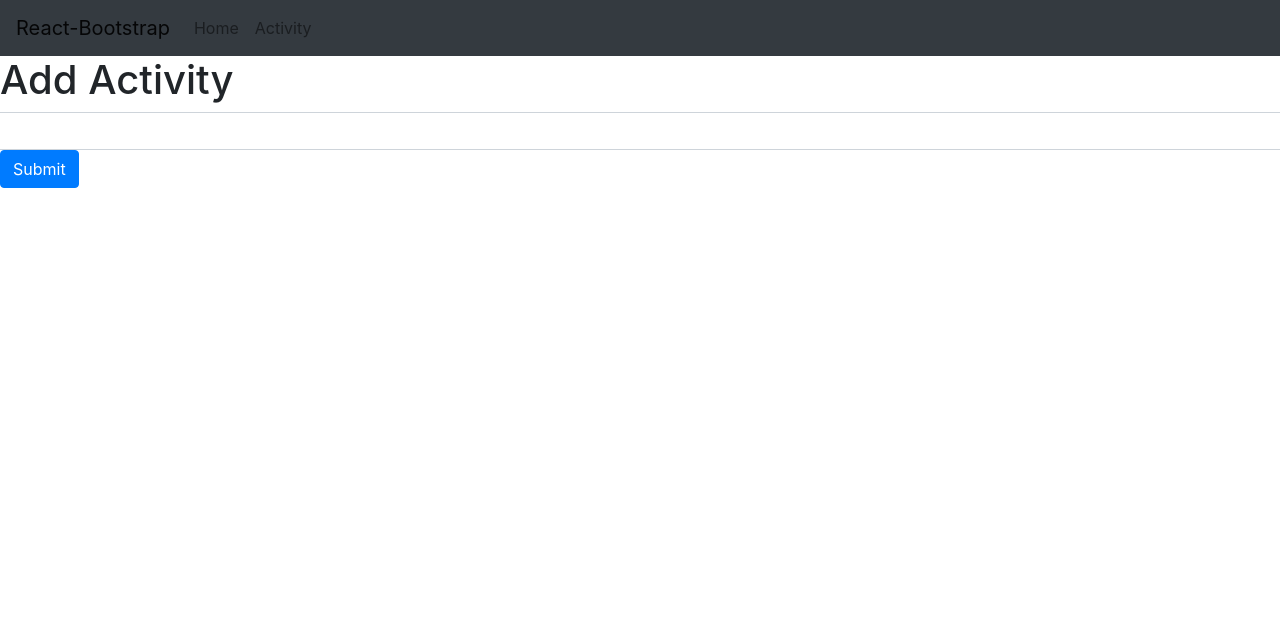
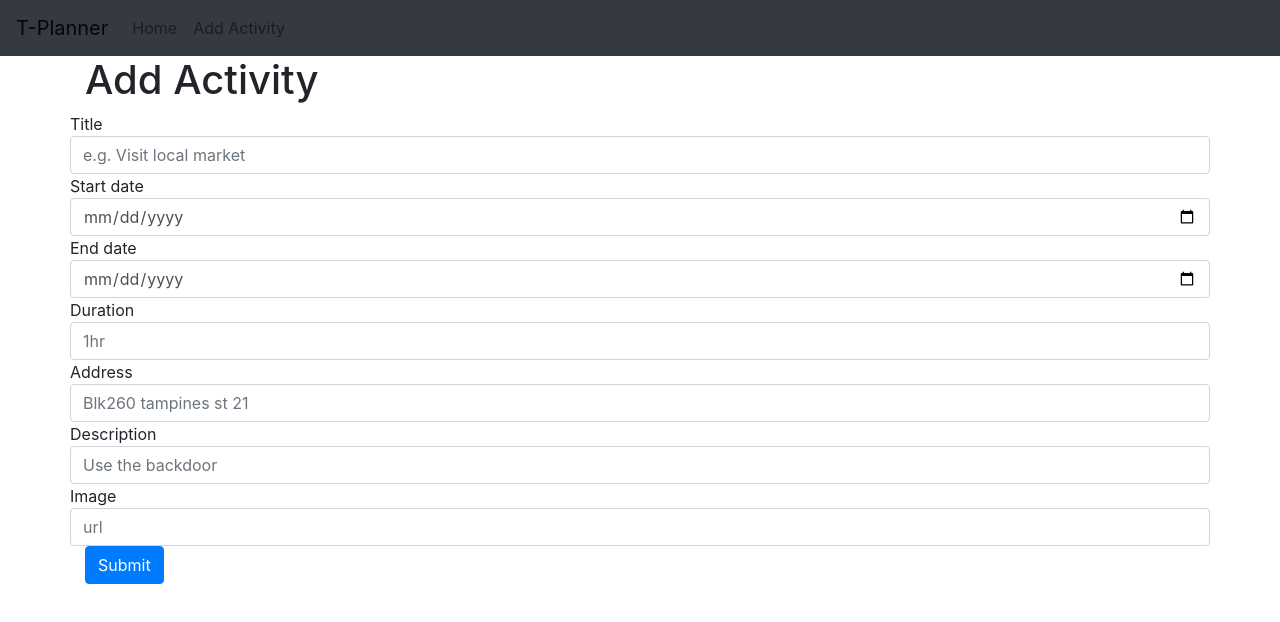
Before and after one commit to fabienlimzk/t-planner, a React (Create React App) app in the folder frontend/: page /activity/add in a window 1280 px wide. Shown: the top 622 px of the page. Built offline with nearby package versions, Linux system fonts and the light colour scheme; no server answers.

Commit message:
delete button still has issue

```diff
--- a/frontend/src/component/Home.jsx
+++ b/frontend/src/component/Home.jsx
@@ -1,8 +1,39 @@
 import React, { Component } from "react";
-import { Container, Row, Card, Col } from "react-bootstrap";
+import { Container, Button, Row, Card, Col } from "react-bootstrap";
 import { Link } from "react-router-dom";
+import Axios from "axios";
 
 export default class Home extends Component {
+  // fetchActivities = () => {
+  //   // let token = localStorage.getActivity("token");
+
+  //   Axios.get(`${URL}/activities`, {
+  //     headers: {
+  //       "x-auth-token": token,
+  //     },
+  //   })
+  //     .then((res) => {
+  //       // console.log(res.data
+  //       // if (this.mounted) {
+  //       this.setState({ activities: res.data.activities });
+  //       // }
+  //     })
+  //     .catch((err) => {
+  //       console.log(err);
+  //     });
+  // };
+
+  deleteActivity = (e) => {
+    console.log(e.target.id);
+    Axios.delete(`${URL}/activities/${e.target.id}`).then((res) => {
+      // this.fetchActivities();
+    });
+  };
+
+  // componentDidMount() {
+  //   this.fetchActivities();
+  // }
+
   render() {
     console.log(this.props.activities);
     return (
@@ -14,13 +45,20 @@ export default class Home extends Component {
               <Col key={activity._id} md="3">
                 <Card>
                   <Card.Body>
-                                        {activity.description}
                     <div>
-                                            <Link
-                                                to={`/activity/${activity._id}`}
+                      <Link to={`/activity/${activity._id}`}>
+                        {activity.title}
+                        <br />
+                      </Link>
+                      {activity.description} <br />
+                      <Button
+                        onClick={this.deleteActivity}
+                        variant="danger"
+                        id={activity._id}
+                        style={{ float: "right" }}
                       >
-                                                See activity
-                                            </Link>
+                        Delete
+                      </Button>
                     </div>
                   </Card.Body>
                 </Card>
--- a/frontend/src/component/Navigation.jsx
+++ b/frontend/src/component/Navigation.jsx
@@ -4,12 +4,13 @@ import { Navbar, Nav } from "react-bootstrap";
 function Navigation() {
     return (
         <Navbar bg="dark" expand="lg">
-            <Navbar.Brand href="#home">React-Bootstrap</Navbar.Brand>
+            <Navbar.Brand href="/">T-Planner</Navbar.Brand>
             <Navbar.Toggle aria-controls="basic-navbar-nav" />
             <Navbar.Collapse id="basic-navbar-nav">
                 <Nav className="mr-auto">
-                    <Nav.Link href="#home">Home</Nav.Link>
-                    <Nav.Link href="#activity">Activity</Nav.Link>
+                    <Nav.Link href="/">Home</Nav.Link>
+                    <Nav.Link href="/activity/add">Add Activity</Nav.Link>
+                    {/* <Nav.Link href="#trips">Trip</Nav.Link> */}
                 </Nav>
             </Navbar.Collapse>
         </Navbar>
--- a/frontend/src/component/activities/Activity.jsx
+++ b/frontend/src/component/activities/Activity.jsx
@@ -1,6 +1,7 @@
 import React, { Component } from "react";
 import Axios from "axios";
 import EditActivity from "./EditActivity";
+import { Container, Button } from "react-bootstrap";
 
 const URL = process.env.REACT_APP_URL;
 
@@ -9,13 +10,39 @@ export default class Activity extends Component {
     activity: null,
   };
 
-    editActivities = (obj, id) => {
+  editActivity = (obj, id) => {
     Axios.put(`${URL}/activities/${id}`, obj)
       .then((res) => {
         this.getActivity();
       })
       .catch((err) => {
         console.log(err);
+      });
+  };
+
+  // fetchActivities = () => {
+  //   // let token = localStorage.getItem("token");
+  //   Axios.get(`${URL}/activities`, {
+  //     // headers: {
+  //       // "x-auth-token": token,
+  //     // },
+  //   })
+  //     .then((res) => {
+  //       // console.log(res.data);
+  //       // if (this.mounted) {
+  //       this.setState({ items: res.data.items });
+  //       // }
+  //     })
+  //     .catch((err) => {
+  //       console.log(err);
+  //     });
+  // };
+
+  deleteActivity = (e) => {
+    console.log("trying to delete");
+    Axios.delete(`${URL}/activities/${e.target.id}`).then((res) => {
+      console.log("deleted");
+      // this.fetchActivities();
     });
   };
 
@@ -29,26 +56,53 @@ export default class Activity extends Component {
         console.log(err);
       });
   };
+
   componentDidMount() {
     this.getActivity();
   }
+
   render() {
     let { activity } = this.state;
     return (
       <div>
-                <h1>Activity</h1>
+        <Container>
           {activity ? (
             <div>
-                        <div>{activity.description} </div>
+              {/* IF DONT NEED, CAN DELETE - THANKS BOSS */
+              /* <div>Title: {activity.title} </div>
+              <div>Start Date: {activity.start_date} </div>
+              <div>End Date: {activity.end_date} </div>
+              <div>Duration: {activity.duration} </div>
+              <div>Address: {activity.address} </div>
+              <div>Description: {activity.description} </div>
+            <div>Image: <a href={activity.image_url}></a> </div> <br /> */}
               <EditActivity
                 activity={activity}
-                            editActivity={this.editActivities}
+                editActivity={this.editActivity}
               />
             </div>
           ) : (
             "testing testing"
           )}
+          <Button
+            variant="danger"
+            // id={activity._id}
+            onClick={this.deleteActivity}
+          >
+            Delete Activity
+          </Button>
+        </Container>
       </div>
     );
   }
 }
+
+const btnStyle = {
+  background: "#ff0000",
+  color: "#fff",
+  border: "none",
+  padding: "5px 10px",
+  // borderRadius: "50%",
+  cursor: "pointer",
+  // float: "right",
+};
--- a/frontend/src/component/activities/AddActivity.jsx
+++ b/frontend/src/component/activities/AddActivity.jsx
@@ -1,11 +1,17 @@
 import React, { Component } from "react";
-import { Form, Button, Row } from "react-bootstrap";
+import { Form, Button, Row, Container } from "react-bootstrap";
 import Axios from "axios";
 const URL = process.env.REACT_APP_URL;
 
 export default class AddActivity extends Component {
   state = {
+    title: "",
+    start_date: "",
+    end_date: "",
+    duration: "",
+    address: "",
     description: "",
+    image_url: "",
   };
 
   changeHandler = (e) => {
@@ -16,7 +22,7 @@ export default class AddActivity extends Component {
     console.log(this.state);
     Axios.post(`${URL}/activities`, this.state)
       .then((res) => {
-        console.log("done");
+        // console.log("done");
       })
       .catch((err) => {
         console.log(err);
@@ -24,19 +30,86 @@ export default class AddActivity extends Component {
   };
 
   render() {
-    let { description } = this.state;
+    let {
+      title,
+      start_date,
+      end_date,
+      duration,
+      address,
+      description,
+      image_url,
+    } = this.state;
+
     return (
       <div>
+        <div>
+          <Container>
             <h1>Add Activity</h1>
-        <div>
             <Row>
+              Title
+              <Form.Control
+                name="title"
+                value={title}
+                placeholder="e.g. Visit local market"
+                onChange={this.changeHandler}
+              />
+            </Row>
+            <Row>
+              Start date
+              <Form.Control
+                name="start_date"
+                value={start_date}
+                type="date"
+                onChange={this.changeHandler}
+              />
+            </Row>
+            <Row>
+              End date
+              <Form.Control
+                name="end_date"
+                value={end_date}
+                type="date"
+                onChange={this.changeHandler}
+              />
+            </Row>
+            <Row>
+              Duration
+              <Form.Control
+                name="duration"
+                value={duration}
+                placeholder="1hr"
+                onChange={this.changeHandler}
+              />
+            </Row>
+            <Row>
+              Address
+              <Form.Control
+                name="address"
+                value={address}
+                placeholder="Blk260 tampines st 21"
+                onChange={this.changeHandler}
+              />
+            </Row>
+            <Row>
+              Description
               <Form.Control
                 name="description"
                 value={description}
+                placeholder="Use the backdoor"
+                onChange={this.changeHandler}
+              />
+            </Row>
+            <Row>
+              Image
+              <Form.Control
+                name="image_url"
+                value={image_url}
+                placeholder="url"
                 onChange={this.changeHandler}
               />
             </Row>
             <Button onClick={this.submitHandler}>Submit</Button>
+          </Container>
         </div>
       </div>
     );
--- a/frontend/src/component/activities/EditActivity.jsx
+++ b/frontend/src/component/activities/EditActivity.jsx
@@ -1,8 +1,11 @@
 import React, { Component } from "react";
-import { Form, Button, Row } from "react-bootstrap";
+import { Form, Button, Row, Container } from "react-bootstrap";
 
 export default class EditActivity extends Component {
   state = {
+    title: this.props.activity.title,
+    duration: this.props.activity.duration,
+    address: this.props.activity.address,
     description: this.props.activity.description,
   };
 
@@ -16,20 +19,81 @@ export default class EditActivity extends Component {
   };
 
   render() {
-        let { description } = this.state;
+    let {
+      title,
+      start_date,
+      end_date,
+      duration,
+      address,
+      description,
+      image_url,
+    } = this.state;
     return (
       <div>
-                <h1>Edit Activity</h1>
+        <Container>
+          <h4>Edit Activity</h4>
           <div>
             <Row>
+              Title
+              <Form.Control
+                name="title"
+                value={title}
+                onChange={this.changeHandler}
+              />
+            </Row>
+            <Row>
+              Start date
+              <Form.Control
+                name="start_date"
+                value={start_date}
+                type="date"
+                onChange={this.changeHandler}
+              />
+            </Row>
+            <Row>
+              End date
+              <Form.Control
+                name="end_date"
+                value={end_date}
+                type="date"
+                onChange={this.changeHandler}
+              />
+            </Row>
+            <Row>
+              Duration
+              <Form.Control
+                name="duration"
+                value={duration}
+                onChange={this.changeHandler}
+              />
+            </Row>
+            <Row>
+              Address
+              <Form.Control
+                name="address"
+                value={address}
+                onChange={this.changeHandler}
+              />
+            </Row>
+            <Row>
+              Description
               <Form.Control
                 name="description"
                 value={description}
                 onChange={this.changeHandler}
               />
             </Row>
+            <Row>
+              Image
+              <Form.Control
+                name="image_url"
+                value={image_url}
+                onChange={this.changeHandler}
+              />
+            </Row>
             <Button onClick={this.submitHandler}>Submit</Button>
           </div>
+        </Container>
       </div>
     );
   }
--- a/package.json
+++ b/package.json
@@ -23,6 +23,7 @@
     "dotenv": "^8.2.0",
     "express": "^4.17.1",
     "jsonwebtoken": "^8.5.1",
-    "mongoose": "^5.10.1"
+    "mongoose": "^5.10.1",
+    "react-datepicker": "^3.1.3"
   }
 }
```
Also changed, not shown: frontend/src/App.js (+11 -9 lines), 2 other files (tests, documents, lock files or other folders). Lines whose indentation alone changed are shown as unchanged.
